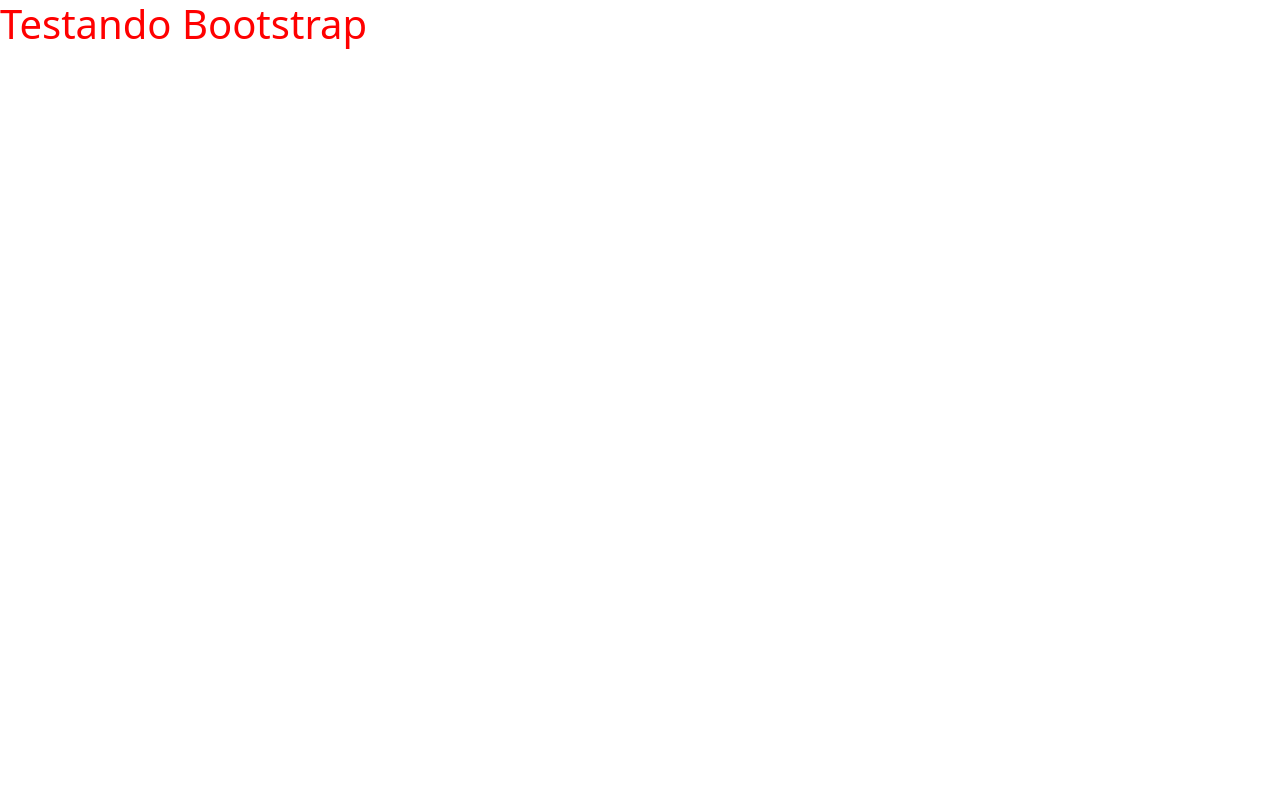
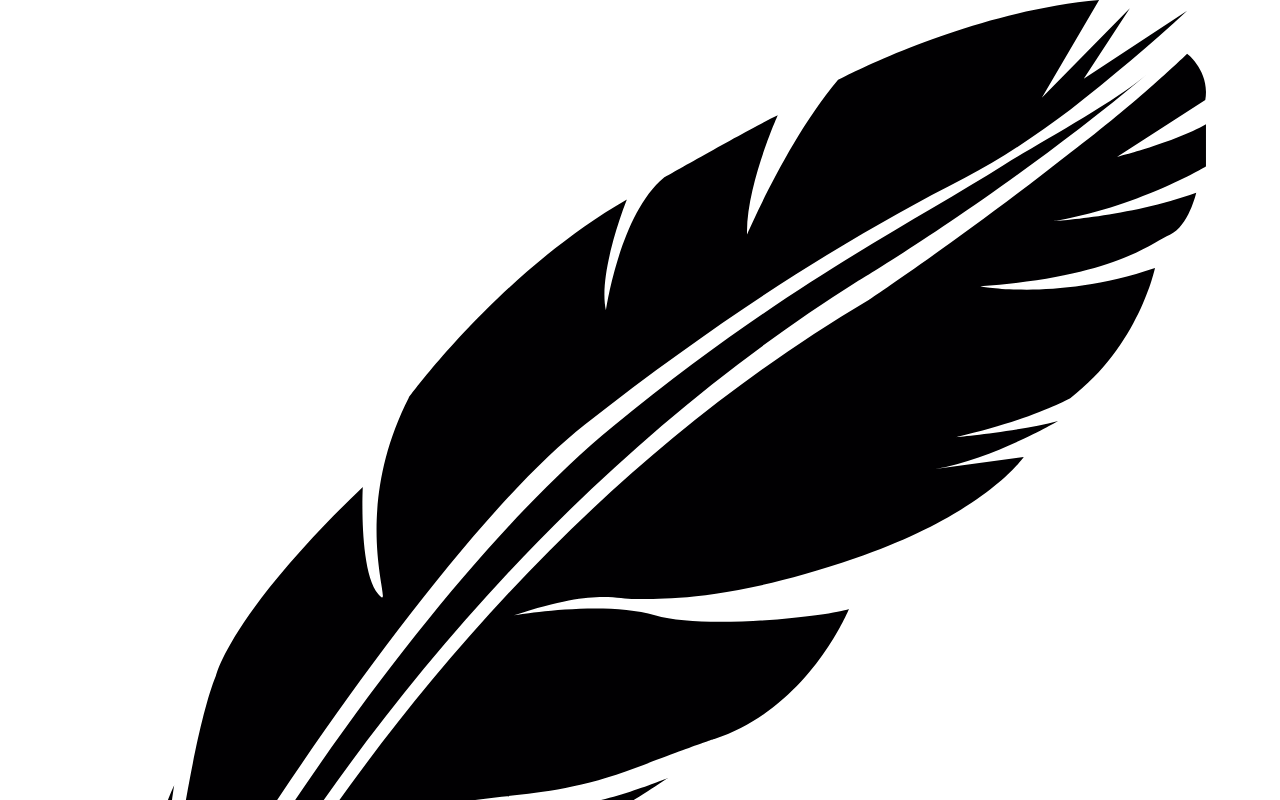
Before and after one commit to Daniel-derf/Projeto---Artes-urbanas, a plain HTML site: page index.html in a window 1280 px wide. Shown: the top 800 px of the page. Drawn offline with nearby package versions, Linux system fonts and the light colour scheme.

Commit message:
incremento do logo

```diff
--- a/index.html
+++ b/index.html
@@ -21,7 +21,21 @@
 
 <body>
 
-    <h1>Testando Bootstrap</h1>
+    <!-- HEADER -->
+
+    <div class="container-fluid">
+
+        <header class="row" id="header">
+            <div id="logo-container">
+
+                <img src="img/art_logo.svg" alt="Art" id="logo">
+                <h1>Art</h1>
+
+            </div>
+
+        </header>
+
+    </div>
 
 </body>
 
```
